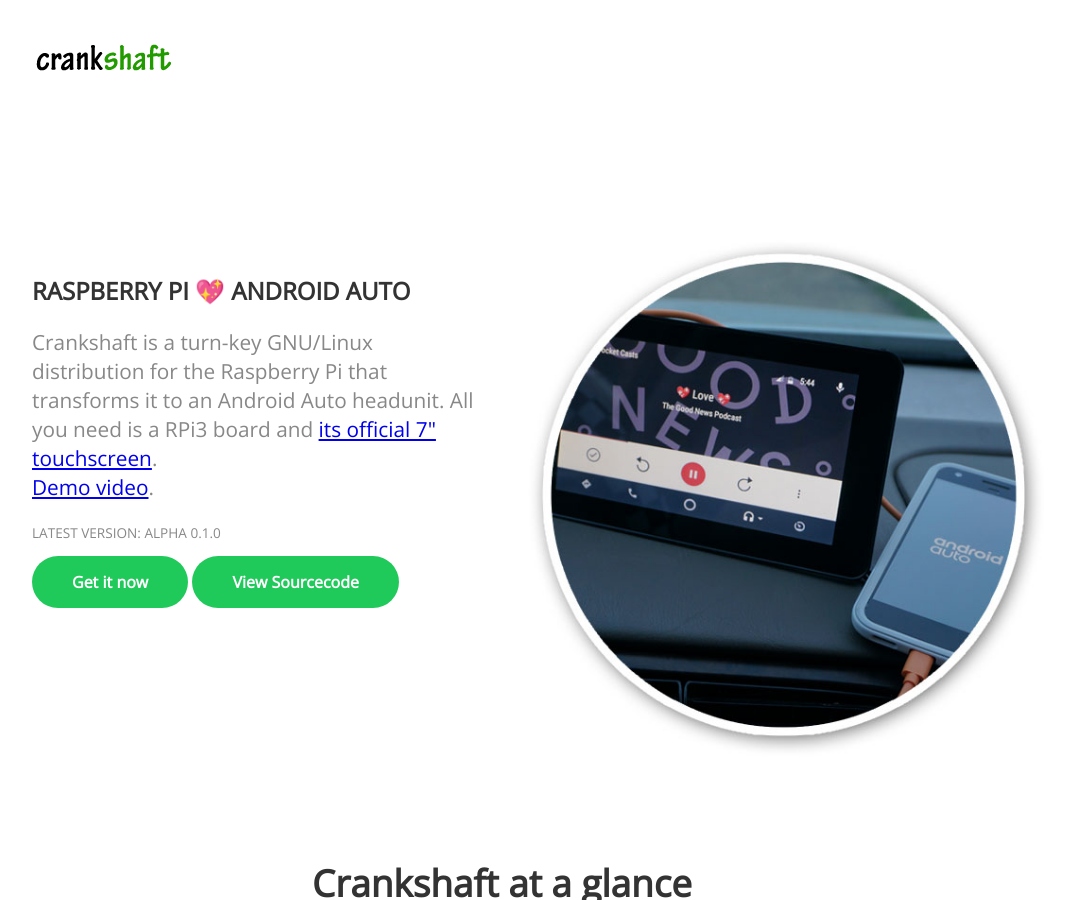
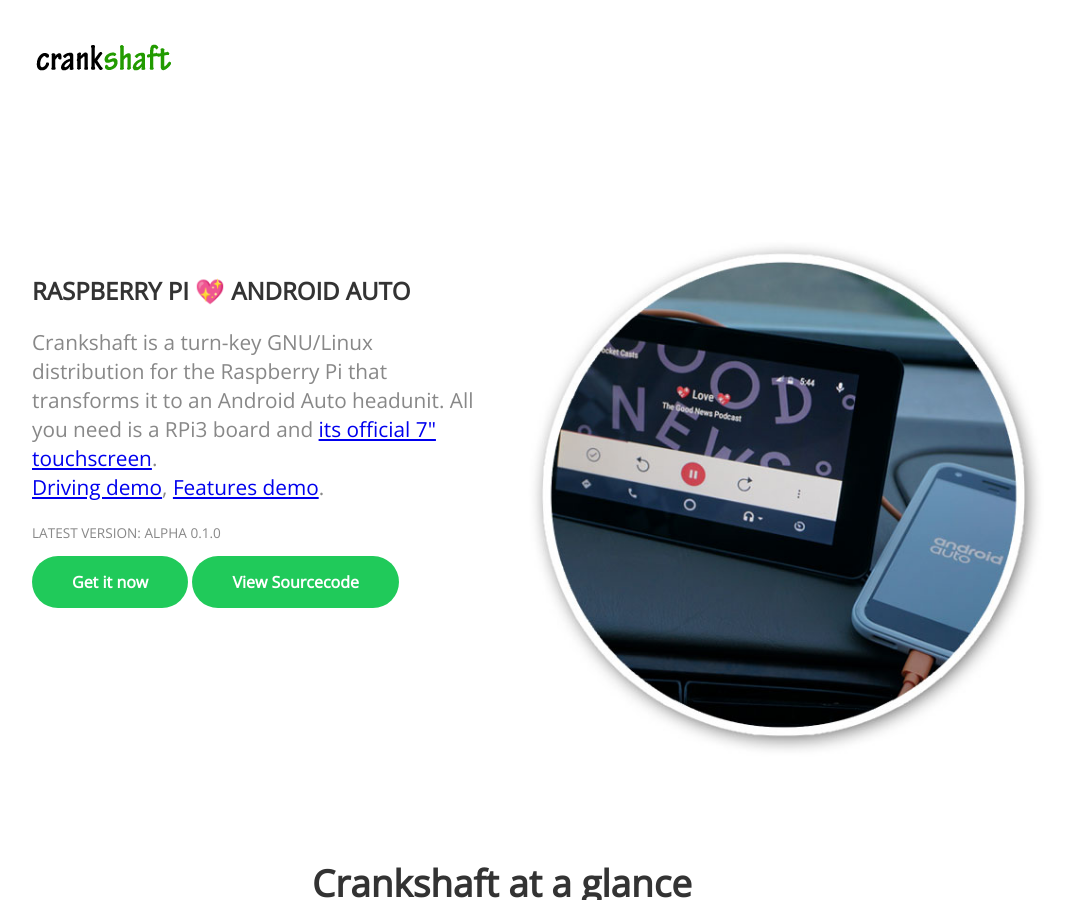
Before and after one commit to opencardev/getcrankshaft.github.io, a Jekyll site: the page built from index.html, in a window 1280 px wide and 900 px high. Shown: the whole window, without its empty margins (138-1207 px from the left). Built offline with Jekyll 4.4.1, drawn with Linux system fonts in a browser that asks for light colours.

Commit message:
[site] add driving demo

```diff
--- a/index.html
+++ b/index.html
@@ -7,7 +7,7 @@
 		<div class="column">
 			<div>
 				<div class="maintitle">raspberry pi 💖 android auto</div>
-				<p>Crankshaft is a turn-key GNU/Linux distribution for the Raspberry Pi that transforms it to an Android Auto headunit. All you need is a RPi3 board and <a href="https://www.raspberrypi.org/products/raspberry-pi-touch-display/">its official 7" touchscreen</a>.<br /><a href="https://youtu.be/tFEpfuDBDjM" target="_blank">Demo video</a>.</p>
+				<p>Crankshaft is a turn-key GNU/Linux distribution for the Raspberry Pi that transforms it to an Android Auto headunit. All you need is a RPi3 board and <a href="https://www.raspberrypi.org/products/raspberry-pi-touch-display/">its official 7" touchscreen</a>.<br /><a href="https://youtu.be/oq1TR78kpL4" target="_blank">Driving demo</a>, <a href="https://youtu.be/tFEpfuDBDjM" target="_blank">Features demo</a>.</p>
 				<p class="subtitle">Latest version: Alpha 0.1.0</p>
 				<div class="button">
 					<a href="https://github.com/htruong/crankshaft/releases" target="_blank">Get it now</a> <a href="https://github.com/htruong/crankshaft" target="_blank">View Sourcecode</a>
```
